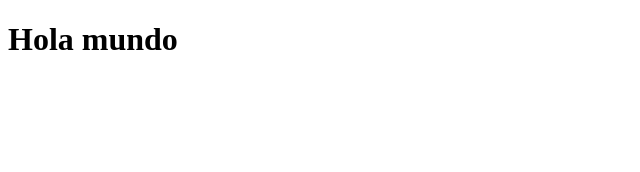
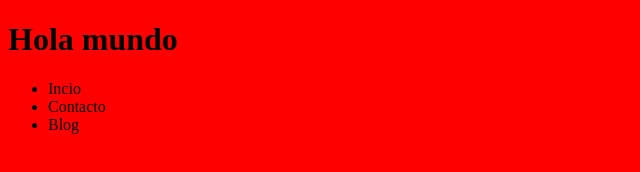
Before and after one commit to jortiztiscareno/CursoGIT, a plain HTML site: page index.html in a window 1280 px wide. Shown: the whole page, without its empty margins (0-640 px from the left). Drawn offline with Linux system fonts and the light colour scheme.

Commit message:
Agregadno contenido

```diff
--- a/index.html
+++ b/index.html
@@ -3,9 +3,15 @@
 <head>
     <meta charset="UTF-8">
     <meta name="viewport" content="width=device-width, initial-scale=1.0">
+    <link rel="stylesheet" href="estilos.css">
     <title>Document</title>
 </head>
 <body>
     <h1>Hola mundo</h1>
+    <ul>
+        <li>Incio</li>
+        <li>Contacto</li>
+        <li>Blog</li>
+    </ul>
 </body>
 </html>
```
